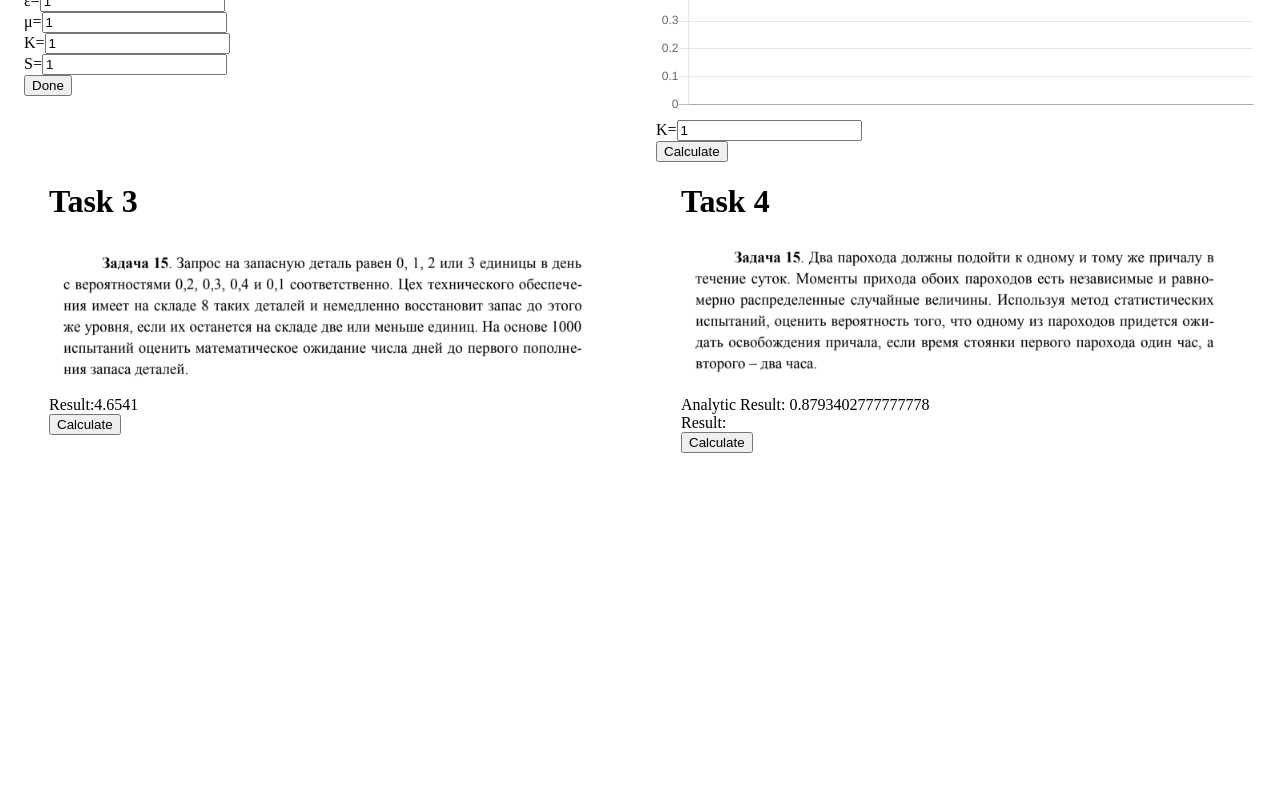
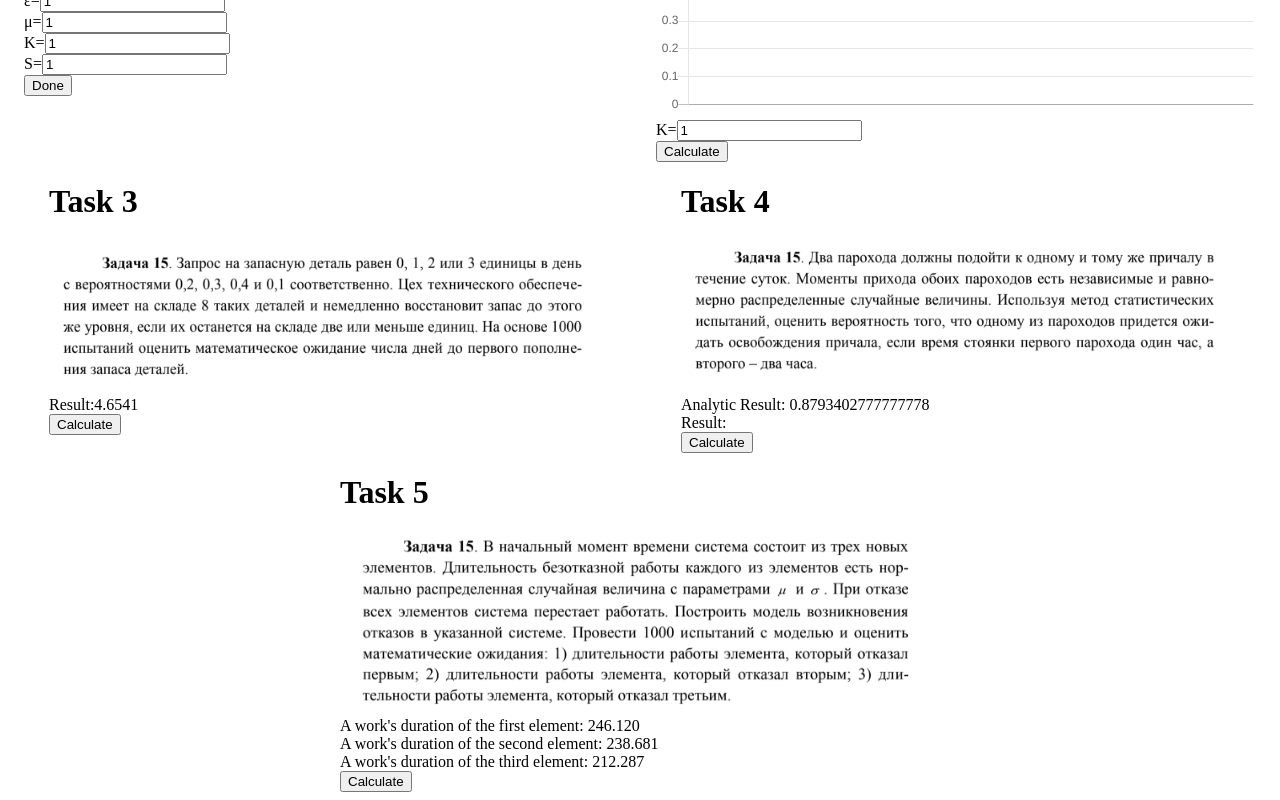
Before and after one commit to lexprom/modelling, a React (Create React App) app: page / in a window 1280 px wide. Shown: the part 572-1372 px from the top of the page. Before the commit the page ends 1033 px from the top, so only its background shows below. Built offline with nearby package versions, Linux system fonts and the light colour scheme.

Commit message:
Added the 5 task

```diff
--- a/src/App.js
+++ b/src/App.js
@@ -4,6 +4,7 @@ import Biomass from "./CalculatingBiomass";
 import ExpectedValueDiscrete from './ExpectedValueDiscrete';
 import GeometricProbability from './GeometricProbability';
 import SoDE from "./SystemOfDifferentialEquation";
+import NDRV from "./NormallyDistributedRandomValue";
 
 import "./styles.css"
 
@@ -15,6 +16,7 @@ class App extends Component {
         <SoDE />
         <ExpectedValueDiscrete />
         <GeometricProbability />
+        <NDRV />
       </div>
     );
   }
--- /dev/null
+++ b/src/NormallyDistributedRandomValue/index.js
@@ -0,0 +1,74 @@
+import React, { Component } from 'react'
+
+import Image from "./assets/task5.png"
+
+const NUMBER_OF_EXPERIMENTS = 10000;
+
+class NDRV extends Component {
+  constructor(props) {
+    super(props);
+    this.state = {
+      firstDuration: 0,
+      secondDuration: 0,
+      thirdDuration: 0
+    }
+  }
+
+  componentDidMount() {
+    this.getDurations();
+  }
+
+  generateNormalRandomValue = () => {
+    let sum = 0;
+    for (let index = 0; index < 11; index++) {
+      sum += Math.random();
+    }
+    const { expectedValue, varience } = this.calculateExpectedValues();
+    const randomVal = expectedValue + (varience * sum);
+    return randomVal.toFixed(3);
+  }
+
+  getDurations = () => {
+    this.setState({
+      firstDuration: this.generateNormalRandomValue(),
+      secondDuration: this.generateNormalRandomValue(),
+      thirdDuration: this.generateNormalRandomValue()
+    })
+  }
+
+  calculateExpectedValues = () => {
+    let result = {};
+
+    for (let index = 0; index < NUMBER_OF_EXPERIMENTS; index++) {
+      let randomVal = Math.round(Math.random() * 11);
+      if (randomVal in result) {
+        result[randomVal] += 1
+      } else {
+        result[randomVal] = 1;
+      }
+    }
+
+    let expectedValue = 0;
+    let varience = 0;
+    for (const prop in result) {
+      expectedValue += prop * result[prop] / NUMBER_OF_EXPERIMENTS
+      varience += prop * prop * result[prop] / NUMBER_OF_EXPERIMENTS
+    }
+    return { expectedValue, varience }
+  }
+
+  render() {
+    return (
+      <div>
+        <h1>Task 5</h1>
+        <img src={Image} height="180px" width="600px" alt="" />
+        <div>A work's duration of the first element: {this.state.firstDuration} </div>
+        <div>A work's duration of the second element: {this.state.secondDuration} </div>
+        <div>A work's duration of the third element: {this.state.thirdDuration} </div>
+        <button onClick={this.getDurations}>Calculate</button>
+      </div>
+    )
+  }
+}
+
+export default NDRV;
```
Also changed, not shown: src/NormallyDistributedRandomValue/assets/task5.png (added).
